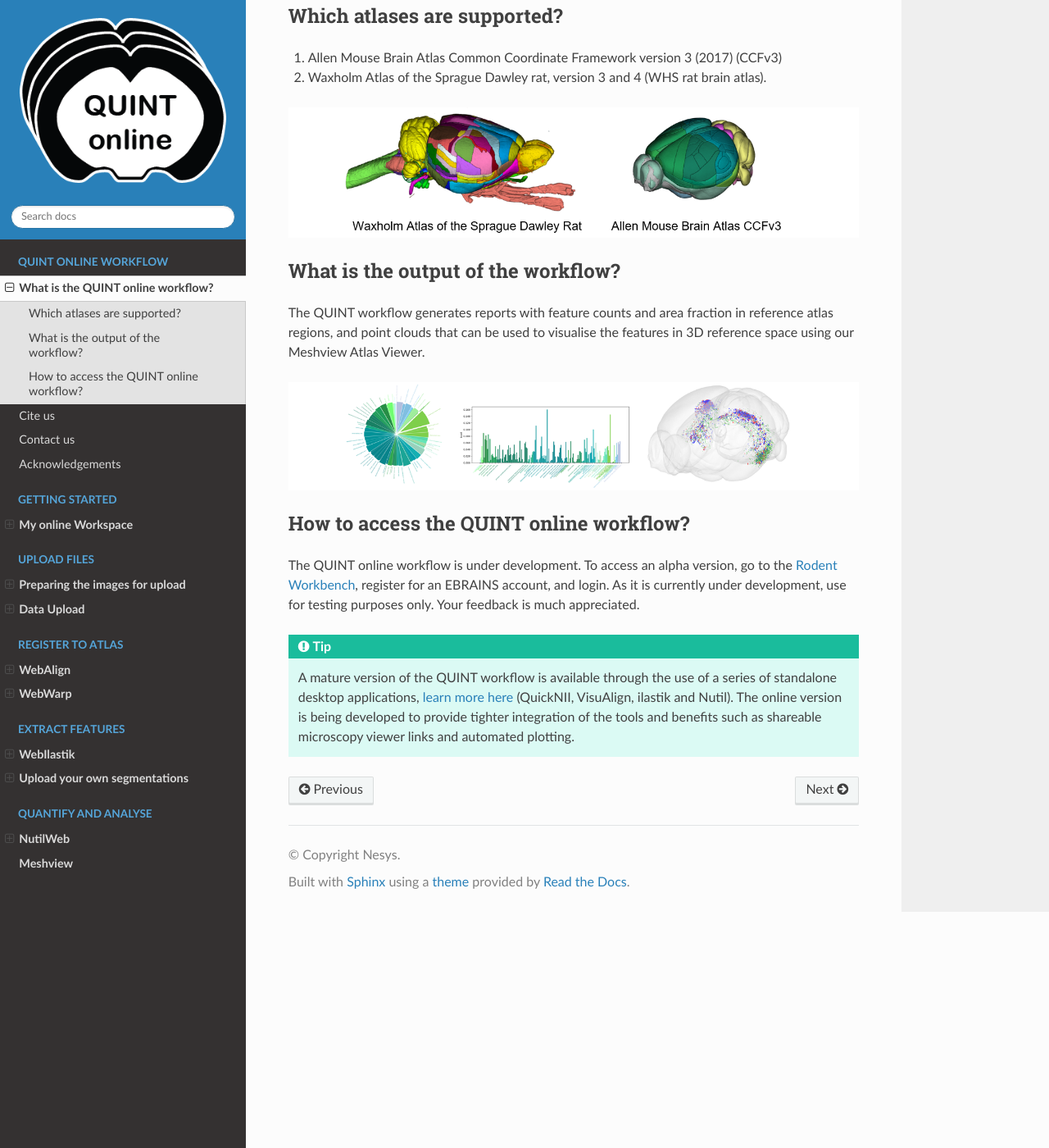
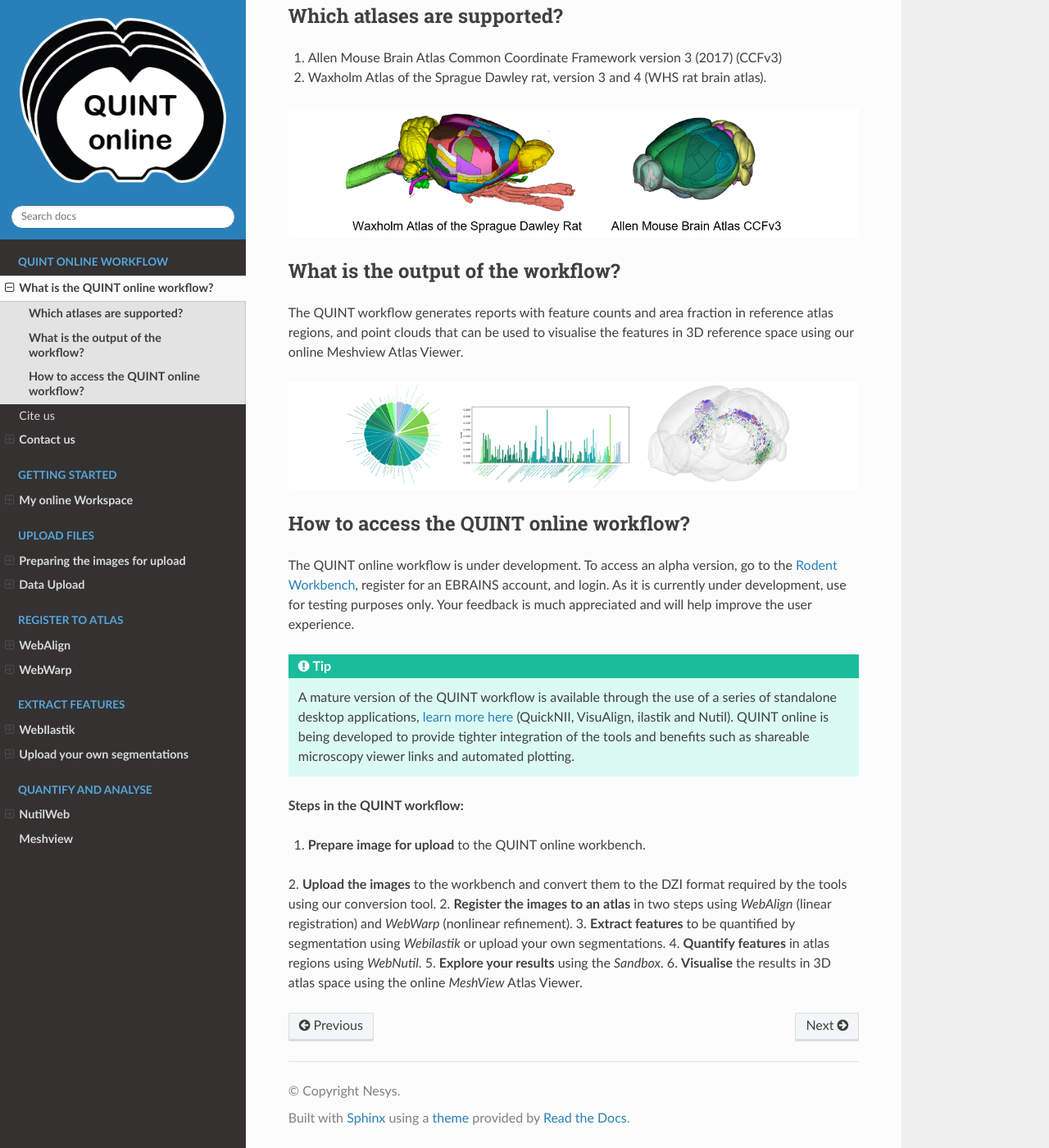
Before and after one commit to Neural-Systems-at-UIO/QUINT_webtools, a Sphinx documentation site: the page built from docs/QUINTintro_new.rst, in a window 1280 px wide and 1400 px high, scrolled down 608 px. Shown: the whole window at 82% size. Built offline with Sphinx 7.4.7 and the Read the Docs theme 3.1.0, drawn with Linux system fonts in a browser that asks for light colours.

Commit message:
Harmonize ReadtheDocs

```diff
--- a/docs/Contact.rst
+++ b/docs/Contact.rst
@@ -1,10 +1,10 @@
-Contact us
-------------
+**Contact us**
+=================
 
 Post an issue at https://ebrains.eu/support/ (category: brain atlases), email support@ebrains.eu, or post an issue on our Github pages.
 
 
-Acknowledgements
+**Acknowledgements**
 -------------------
 
 The tools in the QUINT workflow were developed with support from the EBRAINS infrastructure, and funding from the European Union’s Horizon 2020 Framework Programme for Research and Innovation under the Framework Partnership Agreement No. 650003 (HBP FPA).
--- a/docs/QUINTintro_new.rst
+++ b/docs/QUINTintro_new.rst
@@ -5,7 +5,7 @@
 
 .. image:: images/QUINT_withexample.png
 
-Which atlases are supported?
+**Which atlases are supported?**
 -----------------------------
 
 1. Allen Mouse Brain Atlas Common Coordinate Framework version 3 (2017) (CCFv3)
@@ -13,17 +13,27 @@
 
 .. image:: images/atlases.PNG
 
-What is the output of the workflow?
+**What is the output of the workflow?**
 ---------------------------------
 
-The QUINT workflow generates reports with feature counts and area fraction in reference atlas regions, and point clouds that can be used to visualise the features in 3D reference space using our Meshview Atlas Viewer.
+The QUINT workflow generates reports with feature counts and area fraction in reference atlas regions, and point clouds that can be used to visualise the features in 3D reference space using our online Meshview Atlas Viewer.
 
 .. image:: images/results.PNG
 
-How to access the QUINT online workflow?
+**How to access the QUINT online workflow?**
 ----------------------------------------
 
-The QUINT online workflow is under development. To access an alpha version, go to the `Rodent Workbench <https://rodentworkbench.apps.ebrains.eu/>`_, register for an EBRAINS account, and login. As it is currently under development, use for testing purposes only. Your feedback is much appreciated.
+The QUINT online workflow is under development. To access an alpha version, go to the `Rodent Workbench <https://rodentworkbench.apps.ebrains.eu/>`_, register for an EBRAINS account, and login. As it is currently under development, use for testing purposes only. Your feedback is much appreciated and will help improve the user experience.
 
 .. tip::
-   A mature version of the QUINT workflow is available through the use of a series of standalone desktop applications, `learn more here <https://quint-workflow.readthedocs.io/en/latest/>`_ (QuickNII, VisuAlign, ilastik and Nutil). The online version is being developed to provide tighter integration of the tools and benefits such as shareable microscopy viewer links and automated plotting.
+   A mature version of the QUINT workflow is available through the use of a series of standalone desktop applications, `learn more here <https://quint-workflow.readthedocs.io/en/latest/>`_ (QuickNII, VisuAlign, ilastik and Nutil). QUINT online is being developed to provide tighter integration of the tools and benefits such as shareable microscopy viewer links and automated plotting.
+
+**Steps in the QUINT workflow:**
+
+1. **Prepare image for upload** to the QUINT online workbench.
+2. **Upload the images** to the workbench and convert them to the DZI format required by the tools using our conversion tool.
+2. **Register the images to an atlas** in two steps using *WebAlign* (linear registration) and *WebWarp* (nonlinear refinement).
+3. **Extract features** to be quantified by segmentation using *Webilastik* or upload your own segmentations.
+4. **Quantify features** in atlas regions using *WebNutil*.
+5. **Explore your results** using the *Sandbox*.
+6. **Visualise** the results in 3D atlas space using the online *MeshView* Atlas Viewer.
```
